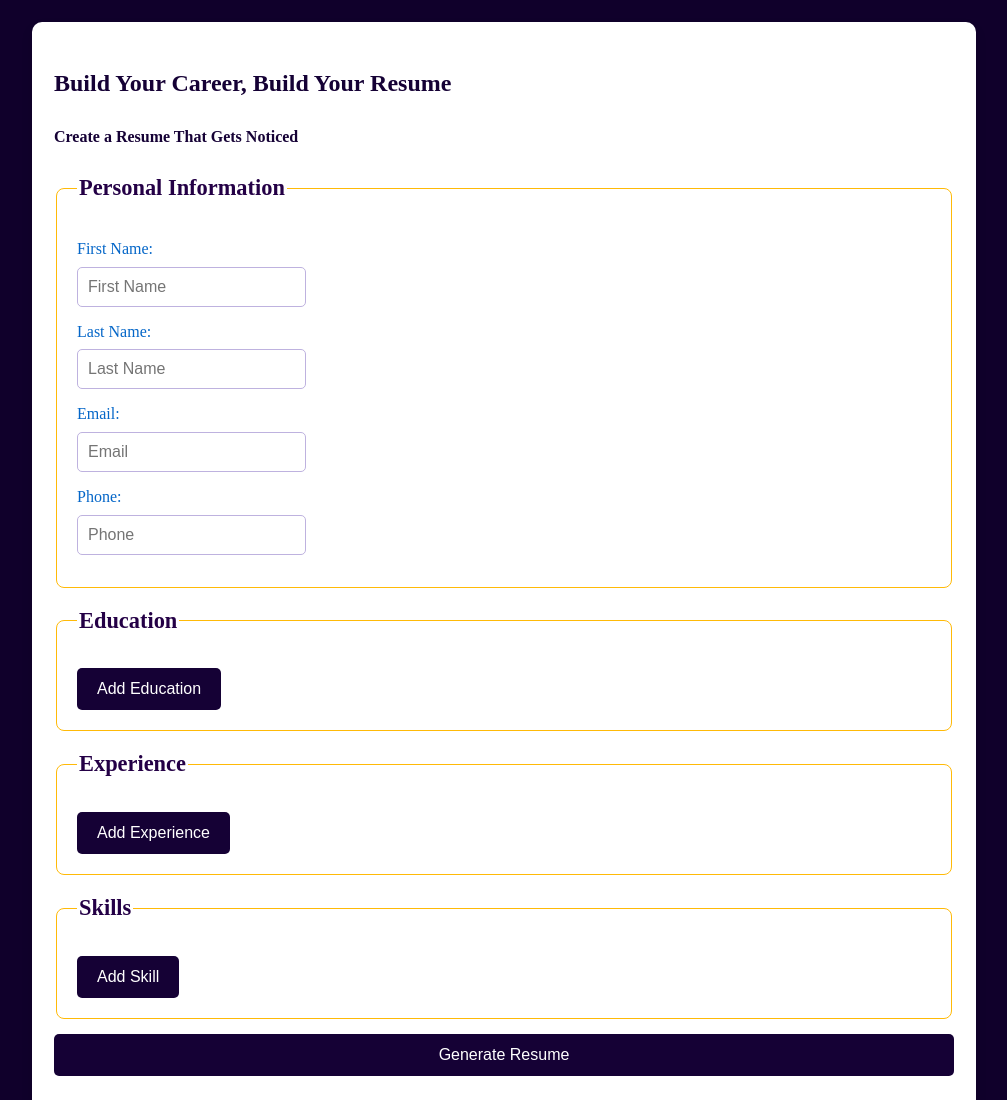
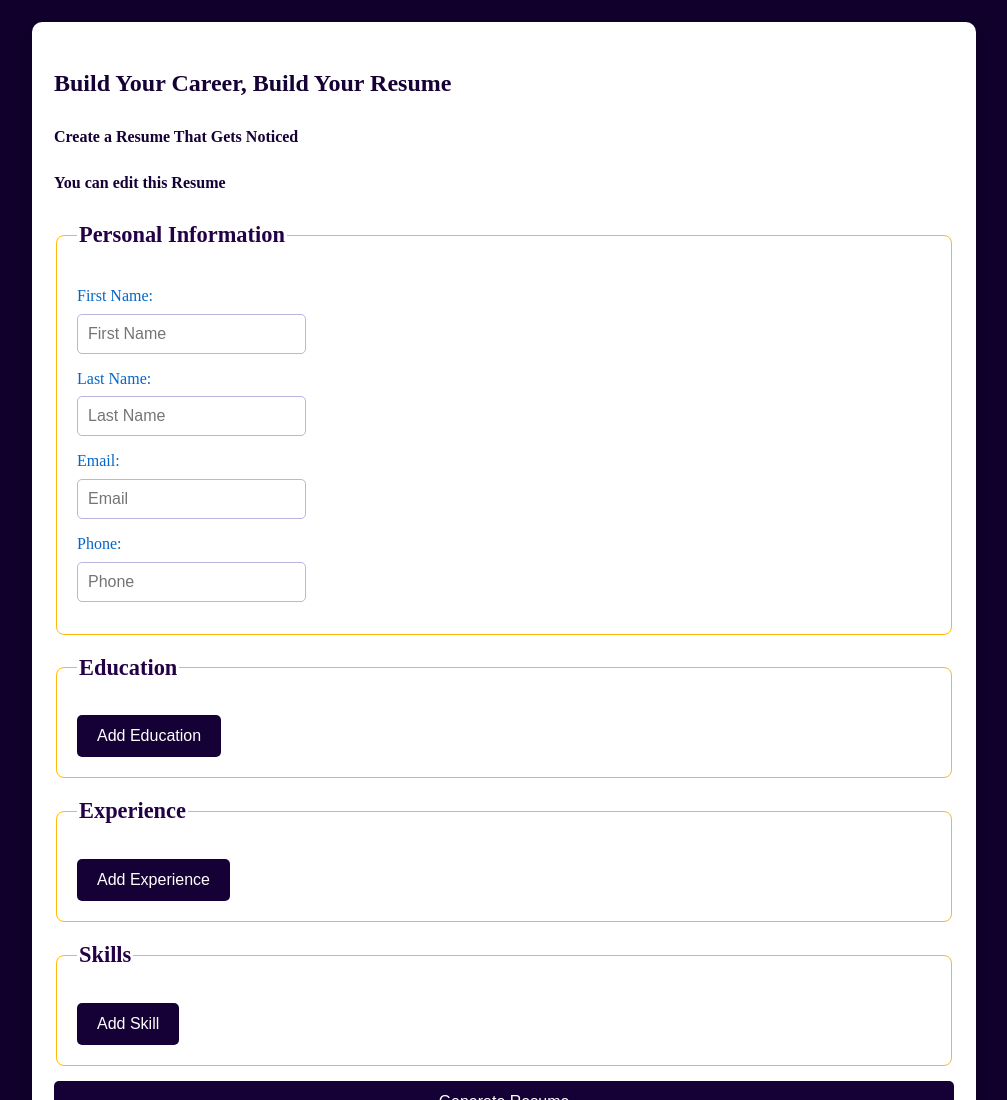
Before and after one commit to shoaibharoon10/4th-hackathon-EditableResume, a website: page index.html in a window 1280 px wide. Shown: the top 1100 px of the page, without its empty margins (136-1143 px from the left). Drawn offline with Linux system fonts and the light colour scheme.

Commit message:
Update index.html
Edit description, "You can edit the Resume".

```diff
--- a/index.html
+++ b/index.html
@@ -13,6 +13,7 @@
         <section id="resume-form-section">
             <h2>Build Your Career, Build Your Resume </h2>
             <h4>Create a Resume That Gets Noticed</h4>
+            <h4> You can edit this Resume</h4>
             <form id="resume-form">
                 <!-- Personal Information -->
                 <fieldset>
```
